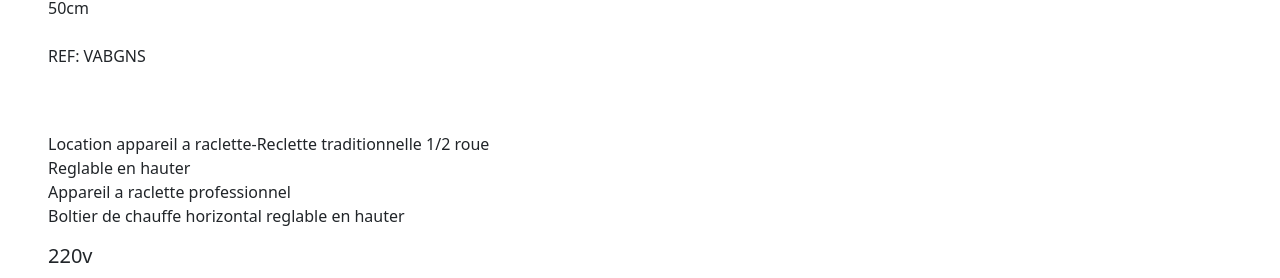
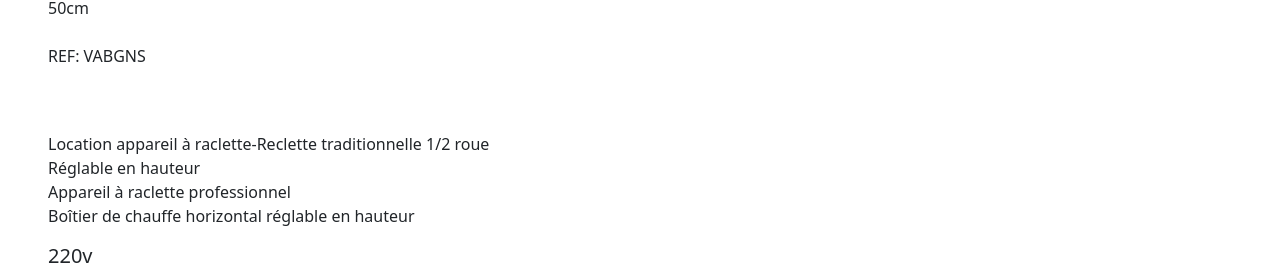
Before and after one commit to PS0099/NEXTJS_TASK, a Next.js app: page / in a window 1280 px wide. Shown: the part 4893-5171 px from the top of the page. Built offline with nearby package versions, Linux system fonts and the light colour scheme.

Commit message:
Update MainSection.tsx

```diff
--- a/src/components/MainSection.tsx
+++ b/src/components/MainSection.tsx
@@ -46,7 +46,7 @@ const MainSection = () => {
           <div className="flex flex-col sm:flex-row justify-between items-start sm:items-center mb-4">
             <div>
               <h3 className="text-lg sm:text-xl font-bold text-gray-800">
-                Cheese-appareil à raclette 1/2 roue
+                Cheese-appareil à raclette 1&#47;2 roue
               </h3>
               <h5 className="text-base sm:text-lg font-semibold text-gray-700">
                 39,50$ <span className="text-sm text-gray-500">/piece</span>
@@ -93,13 +93,13 @@ const MainSection = () => {
 
           <div className="text-sm sm:text-base mt-4">
             <p>
-              Location appareil a raclette-Reclette traditionnelle 1/2 roue
+              Location appareil à raclette-Reclette traditionnelle 1&#47;2 roue
               <br />
-              Reglable en hauter
+              Réglable en hauteur
               <br />
-              Appareil a raclette professionnel
+              Appareil à raclette professionnel
               <br />
-              Boltier de chauffe horizontal reglable en hauter
+              Boîtier de chauffe horizontal réglable en hauteur
             </p>
             <h5 className="font-medium">220v</h5>
             <h5 className="font-medium">900w</h5>
@@ -108,11 +108,11 @@ const MainSection = () => {
           <hr className="my-4" />
 
           <div className="flex flex-col sm:flex-row gap-1">
-            <div className="flex w-full sm:w-auto items-center bg-[#F8F6F4] p-1 sm:   justify-center rounded-md sm:h-auto">
+            <div className="flex w-full sm:w-auto items-center bg-[#F8F6F4] p-1 sm:justify-center rounded-md sm:h-auto">
               <button>
                 <img
                   src="Images/Icon (1).png"
-                  alt=""
+                  alt="Add"
                   className="w-[16px] h-[16px] hover:bg-green-600"
                 />
               </button>
@@ -120,7 +120,7 @@ const MainSection = () => {
               <button>
                 <img
                   src="Images/minus.png"
-                  alt=""
+                  alt="Minus"
                   className="w-[16px] h-[16px] hover:bg-red-600"
                 />
               </button>
@@ -137,11 +137,10 @@ const MainSection = () => {
         <div className="lg:w-[50%]">
           <h6 className="text-lg font-semibold">Description produit</h6>
           <p className="text-sm sm:text-base text-gray-700 mt-2">
-            Festi vous propose à la location un/une "Jewel – grand couteau/10pc"
-            pour votre évenement et ce dès 0,35 € / pièce (HTVA). Que ce soit
-            pour votre mariage, une fête d'anniversaire ou du personnel, ce
-            produit a fait l'objet d'une sélection rigoureuse par notre équipe.
-            Il est en location chez nous sous la référence "VAJGC". Nous sommes
+            Festi vous propose à la location un/une &quot;Jewel – grand couteau&#47;10pc&quot; pour votre événement et ce dès 0,35 € / pièce (HTVA). Que ce soit
+            pour votre mariage, une fête d&apos;anniversaire ou du personnel, ce
+            produit a fait l&apos;objet d&apos;une sélection rigoureuse par notre équipe.
+            Il est en location chez nous sous la référence &quot;VAJGC&quot;. Nous sommes
             à votre disposition pour que les événements de nos clients, même en
             last-minute, soient toujours une réussite.
           </p>
@@ -153,7 +152,7 @@ const MainSection = () => {
             <p className="text-gray-700 text-sm sm:text-base">Livraisons</p>
             <img
               src="Images/Icon (1).png"
-              alt=""
+              alt="Delivery Icon"
               className="w-[24px] h-[24px]"
             />
           </div>
@@ -161,7 +160,7 @@ const MainSection = () => {
             <p className="text-gray-700 text-sm sm:text-base">Questions</p>
             <img
               src="Images/Icon (1).png"
-              alt=""
+              alt="Questions Icon"
               className="w-[24px] h-[24px]"
             />
           </div>
```
